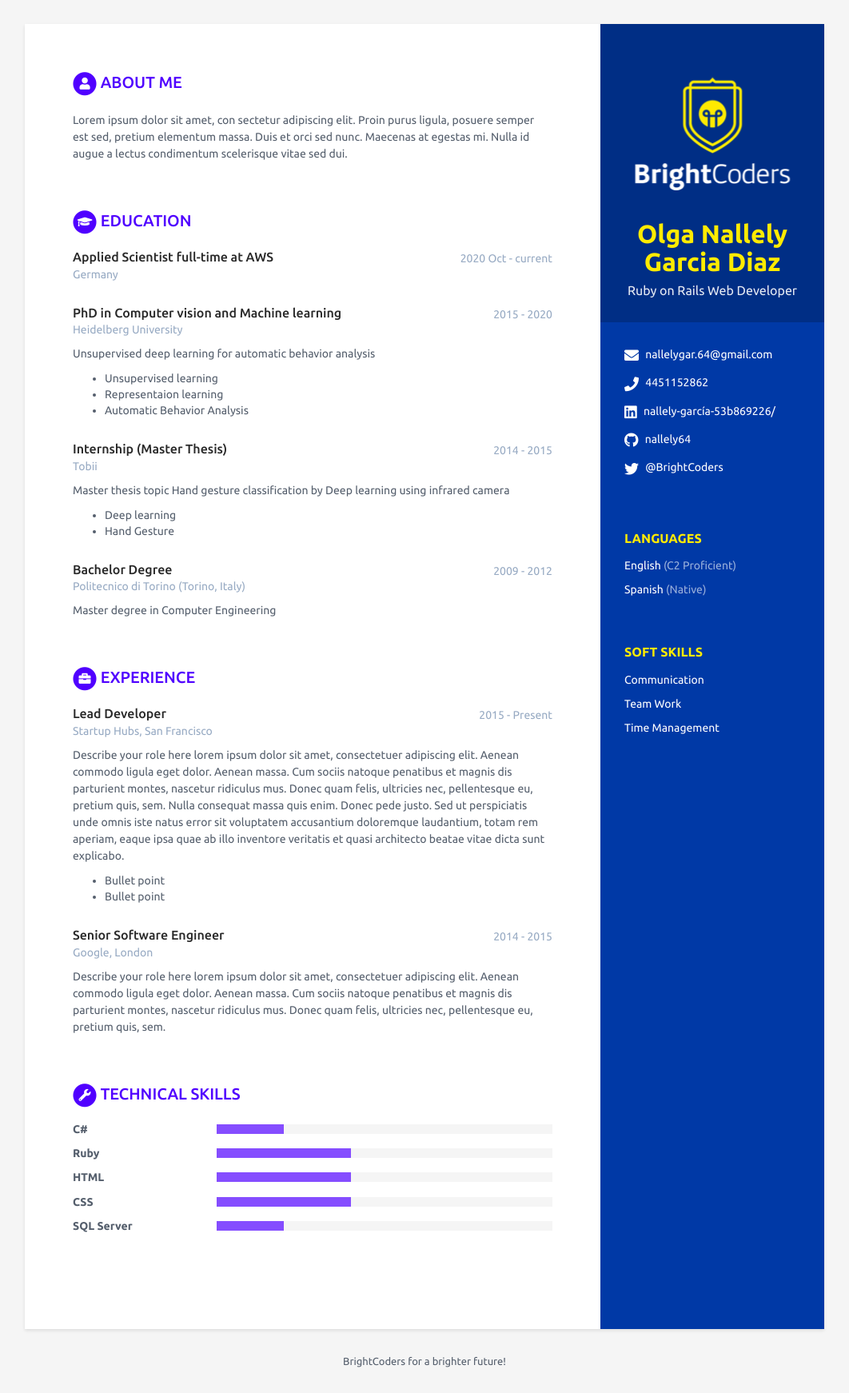
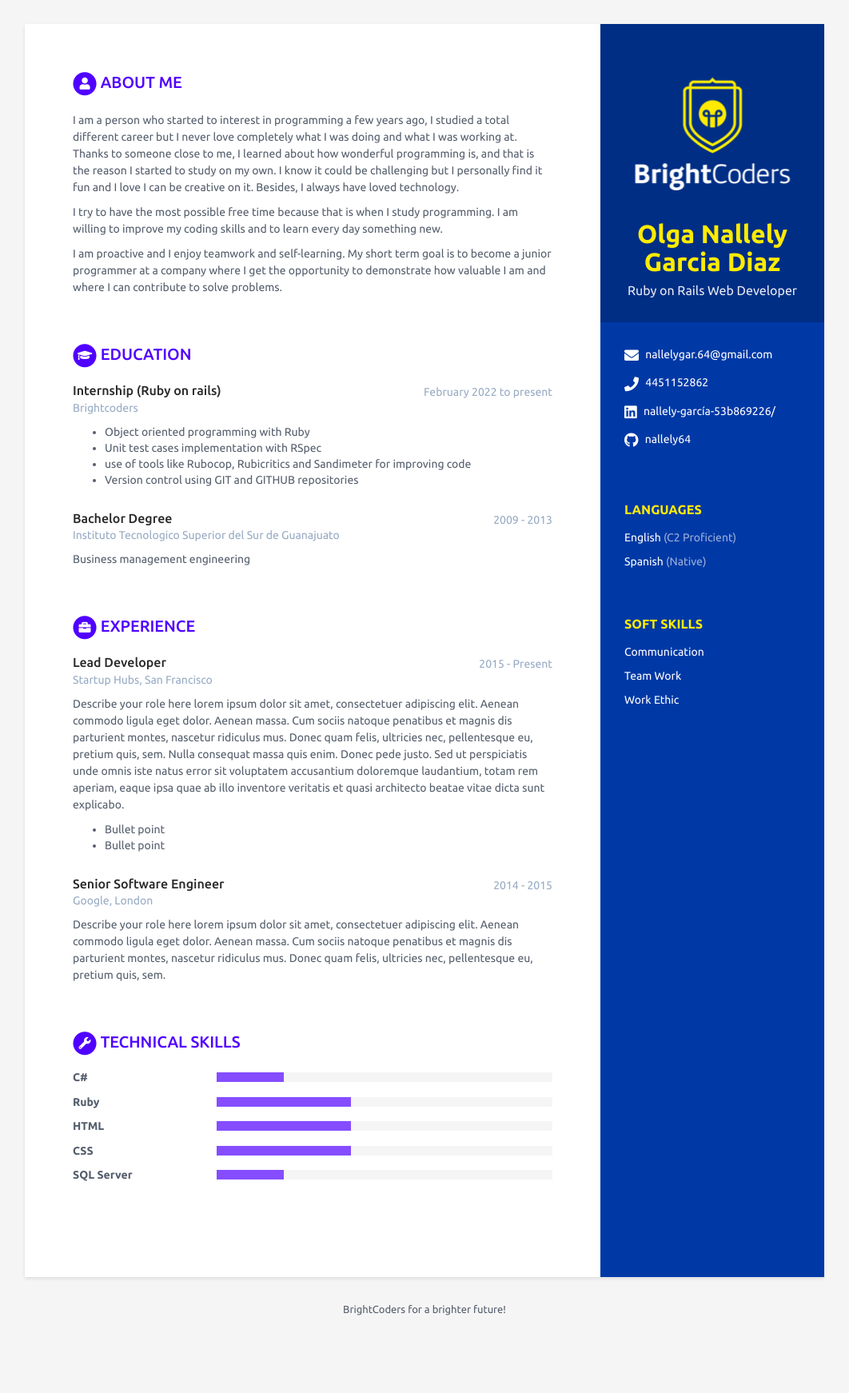
Before and after one commit to BC-MAY-21-ROR/kata-03-scorecard-nallely64, a Jekyll site: the page built from index.html, in a window 1280 px wide. Shown: the whole page at 80% size, without its empty margins (109-1171 px from the left). Built offline with Jekyll 4.4.1, drawn with Linux system fonts in a browser that asks for light colours; after the commit the page ends 1678 px from its top, so only the background shows below that.

Commit message:
added: career-profile and soft skills

```diff
--- a/_data/data.yml
+++ b/_data/data.yml
@@ -19,7 +19,7 @@ sidebar:
   github: nallely64
   gitlab:
   bitbucket:
-  twitter: '@BrightCoders'
+  twitter:
   stack-overflow: # Number/Username, e.g. 123456/alandoe
   codewars:
   goodreads: # Number-Username, e.g. 123456-alandoe
@@ -40,46 +40,63 @@ sidebar:
     - item: Team Work
       link: # dejar en blanco
 
-    - item: Time Management
+    - item: Open-mindedness
+      link: # dejar en blanco
+
+      item: Problem solving
+      link: # dejar en blanco
+
+      item: Accountability
+      link: # dejar en blanco
+
+      item: Creativity
+      link: # dejar en blanco
+
+      item: Time management
+      link: # dejar en blanco
+
+      item: Adaptability
+      link: # dejar en blanco
+
+      item: Work Ethic
       link: # dejar en blanco
 
 # Registra aquí un resumen de tu perfil
 career-profile:
   title: About Me # NO MODIFICAR
   summary: |
-    Lorem ipsum dolor sit amet, con sectetur adipiscing elit. Proin purus ligula, posuere semper est sed, pretium elementum massa. Duis et orci sed nunc. Maecenas at egestas mi. Nulla id augue a lectus condimentum scelerisque vitae sed dui.
+    I am a person who started to interest in programming a few years ago, I studied a total different
+    career but I never love completely what I was doing and what I was working at. Thanks to someone
+    close to me, I learned about how wonderful programming is, and that is the reason I started to study
+    on my own. I know it could be challenging but I personally find it fun and I love I can be creative
+    on it. Besides, I always have loved technology.
+
+    I try to have the most possible free time because that is when I study programming. I am willing to
+    improve my coding skills and to learn every day something new.
+
+    I am proactive and I enjoy teamwork and self-learning. My short term goal is to become a junior
+    programmer at a company where I get the opportunity to demonstrate how valuable I am and where I can
+    contribute to solve problems.
+
 
 # Registra aquí tus estudios. Agrega o elimina según sea necesario
 educationcomplete:
-  - degree: Applied Scientist full-time at AWS
-    university: Germany
-    time: 2020 Oct - current
+
+  - degree: Internship (Ruby on rails)
+    university: Brightcoders
+    time: February 2022 to present
     details: |
+      - Object oriented programming with Ruby
+      - Unit test cases implementation with RSpec
+      - use of tools like Rubocop, Rubicritics and Sandimeter for improving code
+      - Version control using GIT and GITHUB repositories
 
-  - degree: PhD in Computer vision and Machine learning
-    university: Heidelberg University
-    time: 2015 - 2020
-    details: |
-      Unsupervised deep learning for automatic behavior analysis
-
-        - Unsupervised learning
-        - Representaion learning
-        - Automatic Behavior Analysis
-
-  - degree: Internship (Master Thesis)
-    university: Tobii
-    time: 2014 - 2015
-    details: |
-      Master thesis topic Hand gesture classification by Deep learning using infrared camera
-
-        - Deep learning
-        - Hand Gesture
 
   - degree: Bachelor Degree
-    university: Politecnico di Torino (Torino, Italy)
-    time: 2009 - 2012
+    university: Instituto Tecnologico Superior del Sur de Guanajuato
+    time: 2009 - 2013
     details: |
-      Master degree in Computer Engineering
+      Business management engineering
 
 # Registra aquí tu experiencia. Agrega o elimina según sea necesario
 experiences:
```
